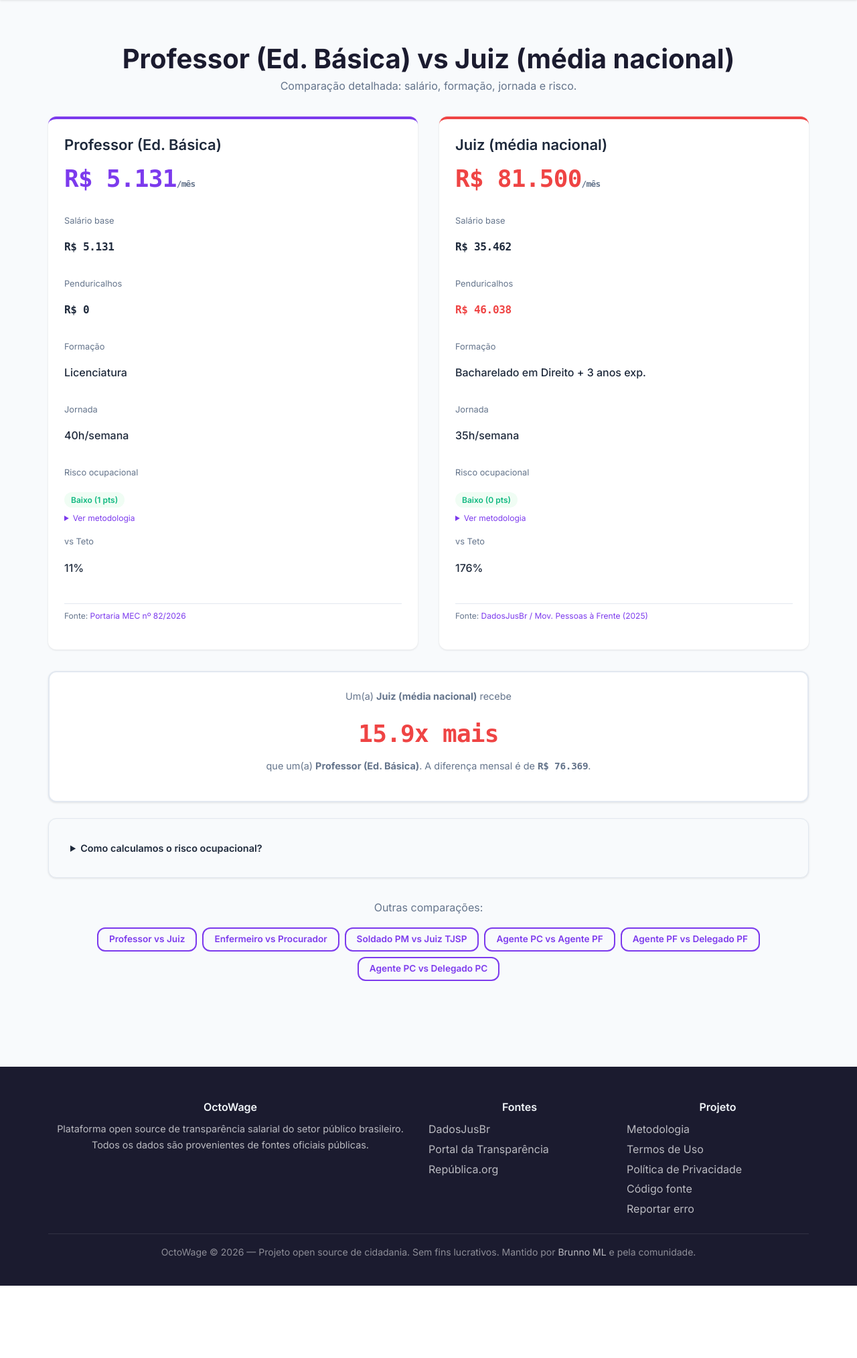
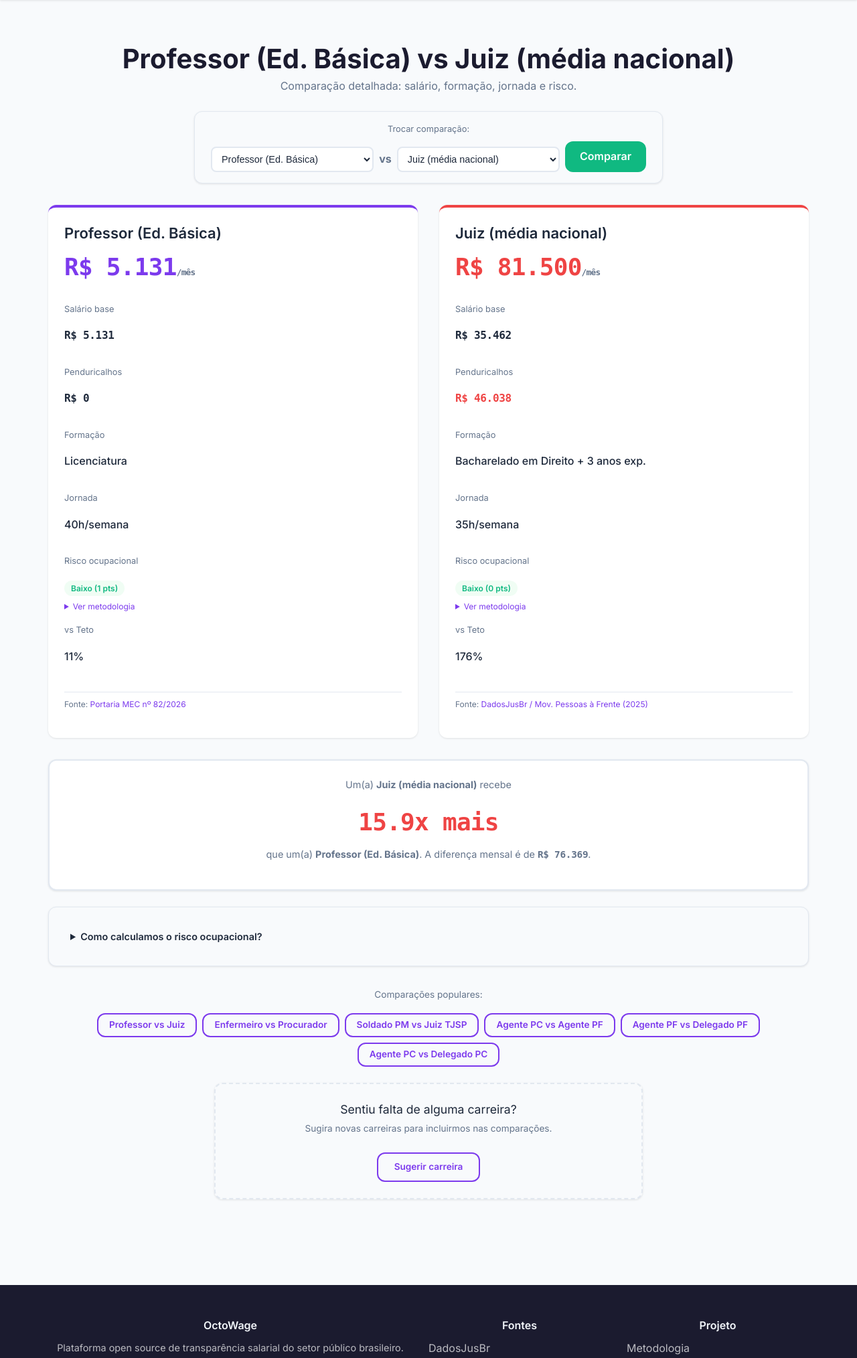
Before and after one commit to BrunnoML/OctoWage, a FastAPI app: page /comparar/professor-vs-juiz_media in a window 1280 px wide. Shown: the part 76-2104 px from the top of the page at 67% size. Before the commit the page ends 1996 px from the top, so only its background shows below. Run offline with FastAPI, Linux system fonts and the light colour scheme; some libraries are stand-ins or nearby versions.

Commit message:
feat: seletor dinâmico de carreiras na página Compare
Adiciona dropdown para trocar comparação sem voltar à Home,
com carreiras pré-selecionadas. Inclui card "Sugira uma carreira"
e comparações populares no rodapé da página.

Co-Authored-By: Claude Opus 4.6 <noreply@anthropic.com>

```diff
--- a/app/routes/pages.py
+++ b/app/routes/pages.py
@@ -54,12 +54,14 @@ async def compare(request: Request, career1_id: str, career2_id: str):
             status_code=404,
         )
 
+    careers = get_all_careers_sorted()
     return templates.TemplateResponse(
         "pages/compare.html",
         {
             "request": request,
             "career1": c1,
             "career2": c2,
+            "careers": careers,
             "teto": TETO_CONSTITUCIONAL,
             "page_title": f"{c1.name} vs {c2.name} — OctoWage",
             "page_description": f"Compare salários: {c1.name} (R$ {c1.salary_real:,.0f}) vs {c2.name} (R$ {c2.salary_real:,.0f})",
--- a/app/templates/pages/compare.html
+++ b/app/templates/pages/compare.html
@@ -8,6 +8,37 @@
       <h1 class="section-header__title">{{ career1.name }} vs {{ career2.name }}</h1>
       <p class="section-header__subtitle" style="margin: 0 auto;">
         Comparação detalhada: salário, formação, jornada e risco.
+      </p>
+    </div>
+
+    <!-- Seletor dinâmico para nova comparação -->
+    <div class="card mt-lg" style="padding: var(--space-md) var(--space-lg); max-width: 700px; margin-left: auto; margin-right: auto; background: var(--color-bg); border: 1px solid var(--color-border);">
+      <p class="text-muted text-center" style="font-size: 0.8rem; margin-bottom: var(--space-sm);">Trocar comparação:</p>
+      <div style="display: flex; flex-wrap: wrap; align-items: end; gap: var(--space-sm); justify-content: center;">
+        <div style="flex: 1; min-width: 160px;">
+          <select id="career-select-1" aria-label="Carreira 1" style="width: 100%; padding: 8px 10px; border: 2px solid var(--color-border); border-radius: 8px; font-size: 0.9rem; background: var(--color-surface); color: var(--color-text); cursor: pointer;">
+            {% for career in careers %}
+            <option value="{{ career.id }}" {% if career.id == career1.id %}selected{% endif %}>{{ career.name }}</option>
+            {% endfor %}
+          </select>
+        </div>
+
+        <span style="font-weight: 700; font-size: 1rem; color: var(--color-text-muted); padding-bottom: 6px;">vs</span>
+
+        <div style="flex: 1; min-width: 160px;">
+          <select id="career-select-2" aria-label="Carreira 2" style="width: 100%; padding: 8px 10px; border: 2px solid var(--color-border); border-radius: 8px; font-size: 0.9rem; background: var(--color-surface); color: var(--color-text); cursor: pointer;">
+            {% for career in careers %}
+            <option value="{{ career.id }}" {% if career.id == career2.id %}selected{% endif %}>{{ career.name }}</option>
+            {% endfor %}
+          </select>
+        </div>
+
+        <button class="btn btn--primary" style="padding: 8px 20px; white-space: nowrap;" onclick="compareCareiras()">
+          Comparar
+        </button>
+      </div>
+      <p id="compare-error" style="color: var(--color-danger); font-size: 0.8rem; margin-top: var(--space-xs); display: none; text-align: center;">
+        Selecione duas carreiras diferentes.
       </p>
     </div>
 
@@ -232,9 +263,9 @@
       </details>
     </div>
 
-    <!-- Outras comparações -->
+    <!-- Outras comparações populares -->
     <div class="mt-xl text-center">
-      <p class="text-muted mb-md">Outras comparações:</p>
+      <p class="text-muted mb-md" style="font-size: 0.85rem;">Comparações populares:</p>
       <div class="flex flex--center flex--wrap flex--gap-sm">
         <a href="/comparar/professor-vs-juiz_media" class="btn btn--sm btn--outline">Professor vs Juiz</a>
         <a href="/comparar/enfermeiro-vs-procurador_mp" class="btn btn--sm btn--outline">Enfermeiro vs Procurador</a>
@@ -245,7 +276,34 @@
       </div>
     </div>
 
+    <!-- Sugira uma carreira -->
+    <div class="card mt-lg text-center" style="padding: var(--space-lg); border: 2px dashed var(--color-border); background: var(--color-bg); max-width: 640px; margin-left: auto; margin-right: auto;">
+      <p style="font-size: 1.1rem; margin-bottom: var(--space-xs);">
+        Sentiu falta de alguma carreira?
+      </p>
+      <p class="text-muted" style="font-size: 0.85rem;">
+        Sugira novas carreiras para incluirmos nas comparações.
+      </p>
+      <a href="https://github.com/BrunnoML/OctoWage/issues/new?title=Sugest%C3%A3o%20de%20carreira%3A%20%5Bnome%20do%20cargo%5D&body=**Carreira%20sugerida%3A**%20%0A%0A**Sal%C3%A1rio%20base%3A**%20R%24%20%0A%0A**Fonte%20oficial%3A**%20%0A%0A**Observa%C3%A7%C3%B5es%3A**%20" target="_blank" rel="noopener" class="btn btn--outline" style="font-size: 0.85rem; margin-top: var(--space-sm);">
+        Sugerir carreira
+      </a>
+    </div>
+
   </div>
 </section>
 
+<script>
+function compareCareiras() {
+  var c1 = document.getElementById('career-select-1').value;
+  var c2 = document.getElementById('career-select-2').value;
+  var err = document.getElementById('compare-error');
+  if (c1 === c2) {
+    err.style.display = 'block';
+    return;
+  }
+  err.style.display = 'none';
+  window.location.href = '/comparar/' + c1 + '-vs-' + c2;
+}
+</script>
+
 {% endblock %}
```
